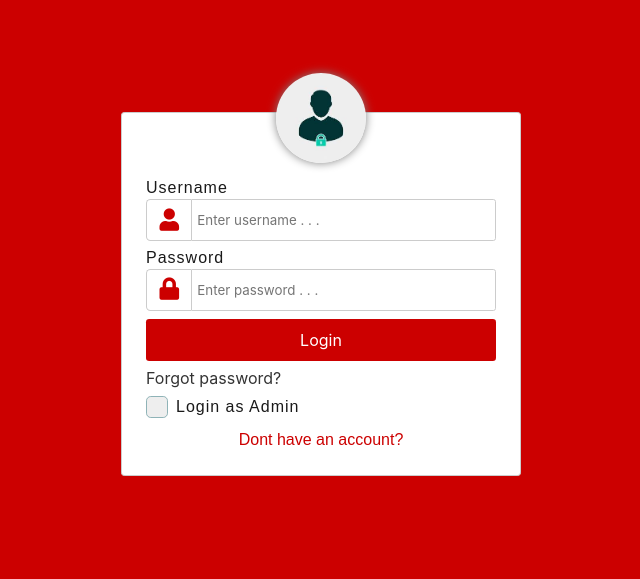
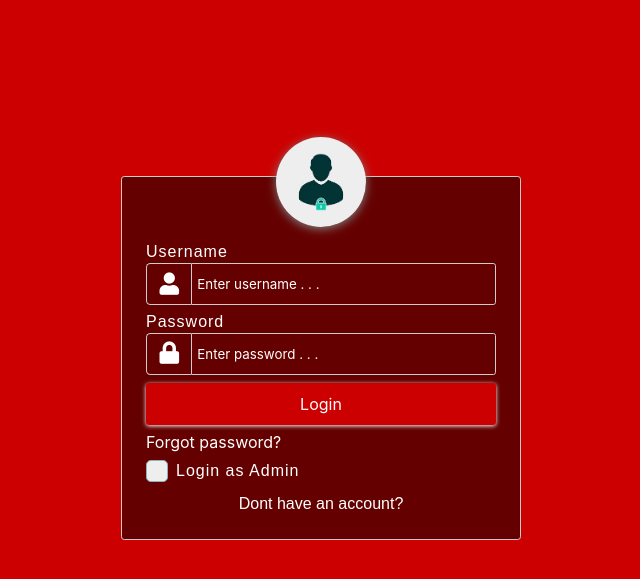
Before and after one commit to JerecoPiso/evsudts, a Django app: page / in a window 1280 px wide. Shown: the top 579 px of the page, without its empty margins (319-959 px from the left). Run offline with Django 3.2, Linux system fonts and the light colour scheme; parts of the project's set-up code (start-up, migrations or seed data) failed here and were passed over.

Commit message:
add background

```diff
--- a/evsudts/static/assets/css/main.css
+++ b/evsudts/static/assets/css/main.css
@@ -17,7 +17,8 @@ body{
     display: block;
     width: 250px;
     font-size: 1em;
-    color: rgb(204, 0, 0);
+    /* color: rgb(204, 0, 0); */
+    color: rgb(255,255,255);
     text-decoration: none;
     font-family:  'Arial Narrow Bold', sans-serif;
     text-align: center;
@@ -40,18 +41,31 @@ body{
 }
 .forgot-pass a{
     text-decoration: none;
-    color: rgba(0, 0, 0,0.8);
+    /* color: rgba(0, 0, 0,0.8); */
+    color: rgb(255,255,255);
 }
 .forgot-pass:hover a{
     border-bottom: 1px solid rgb(204, 0, 0);
     color: rgb(204, 0, 0);
 }
 #login, #signup{
-    background-color: rgb(255,255,255);
+    /* background-color: rgb(255,255,255); */
+    background-color: rgba(0, 0, 0,0.5);
+
     color: rgba(0, 0, 0,0.8);
     border: 1px solid #ccc;
     border-radius: 0.2em;
     padding: 1em 1.5em 1em 1.5em;
+}
+#login .form-input{
+    width: 100%;
+    box-sizing: border-box;
+    display: flex;
+    flex-wrap: flex;
+    margin-bottom: 0.5em;
+    margin-top: 0.1em;
+    position: relative;
+    outline: none;
 }
 .form-input{
     width: 100%;
@@ -61,6 +75,22 @@ body{
     margin-bottom: 0.5em;
     margin-top: 0.1em;
     position: relative;
+    outline: none;
+}
+#login .form-input span, #signup .form-input span {
+    font-size: 1.4em;
+    padding: 0.4em;
+    width: 8%;
+    text-align: center;
+    float: left;
+    margin: auto;
+    border-top: 1px solid #ccc;
+    border-left: 1px solid #ccc;
+    border-bottom: 1px solid #ccc;
+    border-top-left-radius: 0.2em;
+    /* color: rgb(204, 0, 0); */
+    color: rgb(255,255,255);
+    border-bottom-left-radius: 0.2em;
 }
 .form-input span{
     font-size: 1.4em;
@@ -73,8 +103,40 @@ body{
     border-left: 1px solid #ccc;
     border-bottom: 1px solid #ccc;
     border-top-left-radius: 0.2em;
-    color: rgb(204, 0, 0);
+
+
     border-bottom-left-radius: 0.2em;
+}
+#newpass .form-input input::placeholder, #modal .form-input input::placeholder{
+    color: rgba(0,0,0,0.7);
+}
+#newpass .form-input input, #modal .form-input input{
+    color: rgb(0,0,0);
+}
+#newpass .form-input input:focus, #modal .form-input input:focus{
+    color: rgba(0,0,0,0.7);
+}
+::placeholder{
+    color: rgb(255,255,255);
+}
+#login .form-input input, #signup .form-input input, select{
+   width: 92%;
+   background-color: transparent;
+   border: 1px solid #ccc;
+   border-top-right-radius: 0.2em;
+   border-bottom-right-radius: 0.2em;
+   padding: 5px;
+   color: rgb(255,255,255);
+
+}
+#login .form-input input:focus, #signup .form-input input:focus{
+    background-color: rgb(255,255,255);
+    color: rgb(0,0,0);
+
+ }
+#signup select{
+  background: rgb(255,255,255);
+  color: rgb(0,0,0);
  }
 .form-input input, select{
     width: 92%;
@@ -83,9 +145,19 @@ body{
     border-top-right-radius: 0.2em;
     border-bottom-right-radius: 0.2em;
     padding: 5px;
+    color: rgb(255,255,255);
+ }
+#login label, #signup label{
+    /* color: rgba(0, 0, 0,0.9); */
+    color: rgb(255,255,255);
+    letter-spacing: 1px;
+    font-family:  'Arial Narrow Bold', sans-serif;
+    font-size: 1em;
+    font-weight: 530;
 }
 label{
     color: rgba(0, 0, 0,0.9);
+
     letter-spacing: 1px;
     font-family:  'Arial Narrow Bold', sans-serif;
     font-size: 1em;
@@ -99,6 +171,7 @@ label{
     font-size: 1em;
     border: none;
     border-radius: 0.2em;
+    box-shadow: 0 1px 4px white;
 }
 .logo{
     width: 90px;
@@ -106,7 +179,7 @@ label{
     margin: -3.5em auto 1em auto;
     display: block;
     border-radius: 50%;
-    box-shadow: 0 0 10px grey;
+    box-shadow: 0 2px 10px grey;
 }
 .modal{
     z-index: 2;
@@ -312,9 +385,13 @@ border-width: 0 3px 3px 0;
     transform: rotate(45deg);
 }
 @media screen and (max-width: 768px){
-    #login, #signup{
+    #login{
         width: 80%;
         margin: 7em auto auto auto;
+    }
+    #signup{
+        width: 80%;
+        margin: 5em auto auto auto;
     }
     .modalDialog{
         width: 95%;
@@ -325,9 +402,13 @@ transform: rotate(45deg);
     }
 }
 @media screen and (min-width: 769px) and (max-width: 991px){
-    #login, #signup{
+    #login{
         width: 350px;
         margin: 7em auto auto auto;
+    }
+    #signup{
+        width: 350px;
+        margin: 6em auto auto auto;
     }
     .modalDialog{
         width: 60%;
@@ -338,9 +419,13 @@ transform: rotate(45deg);
     }
 }
 @media screen and (min-width: 992px) and (max-width: 1399px){
-    #login, #signup{
+    #login{
         width: 350px;
-        margin: 7em auto auto auto;
+        margin: 11em auto auto auto;
+    }
+    #signup{
+        width: 350px;
+        margin: 8em auto auto auto;
     }
     .modalDialog{
         width: 35%;
@@ -352,7 +437,7 @@ transform: rotate(45deg);
 }
 @media screen and (min-width: 1400px){
     #login, #signup{
-        margin: 10em auto auto auto;
+        margin: 13em auto auto auto;
     }
     .modalDialog{
         width: 35%;
--- a/evsudts/templates/html/user/documents.html
+++ b/evsudts/templates/html/user/documents.html
@@ -487,7 +487,7 @@
                             <p class="reg-size docinfo" ><b>Status:</b> [docResponseInfo.status]</p>
                             <p class="reg-size docinfo" v-if="docResponseInfo.sender"><b>Sender:</b> [docResponseInfo.sender]</p>
                             <p class="reg-size docinfo" v-if="docResponseInfo.comment"><b>Comment:</b> <br> [docResponseInfo.comment]</p>
-                            <button class="btn btn-primary docinfo" @click="downloadDoc(docResponseInfo.docname)">Download Document</button>
+                            <button v-if="dlBtn == true || docResponseInfo.status == 'Approved'" class="btn btn-primary docinfo" @click="downloadDoc(docResponseInfo.docname)">Download Document</button>
                         </div>
 
                         <!-- Modal footer -->
@@ -585,7 +585,7 @@
 
 
                                 <div class="d-grid mt-2">
-                                    <button type="submit" class="btn-add btn btn-primary p-2">Add Comment</button>
+                                    <button type="submit" class="btn-add btn btn-primary p-2">[status]</button>
                                 </div>
                             </form>
 
```
Also changed, not shown: evsudts/static/assets/js/users/documents.js (+4 -3 lines). Lines whose indentation alone changed are shown as unchanged.
